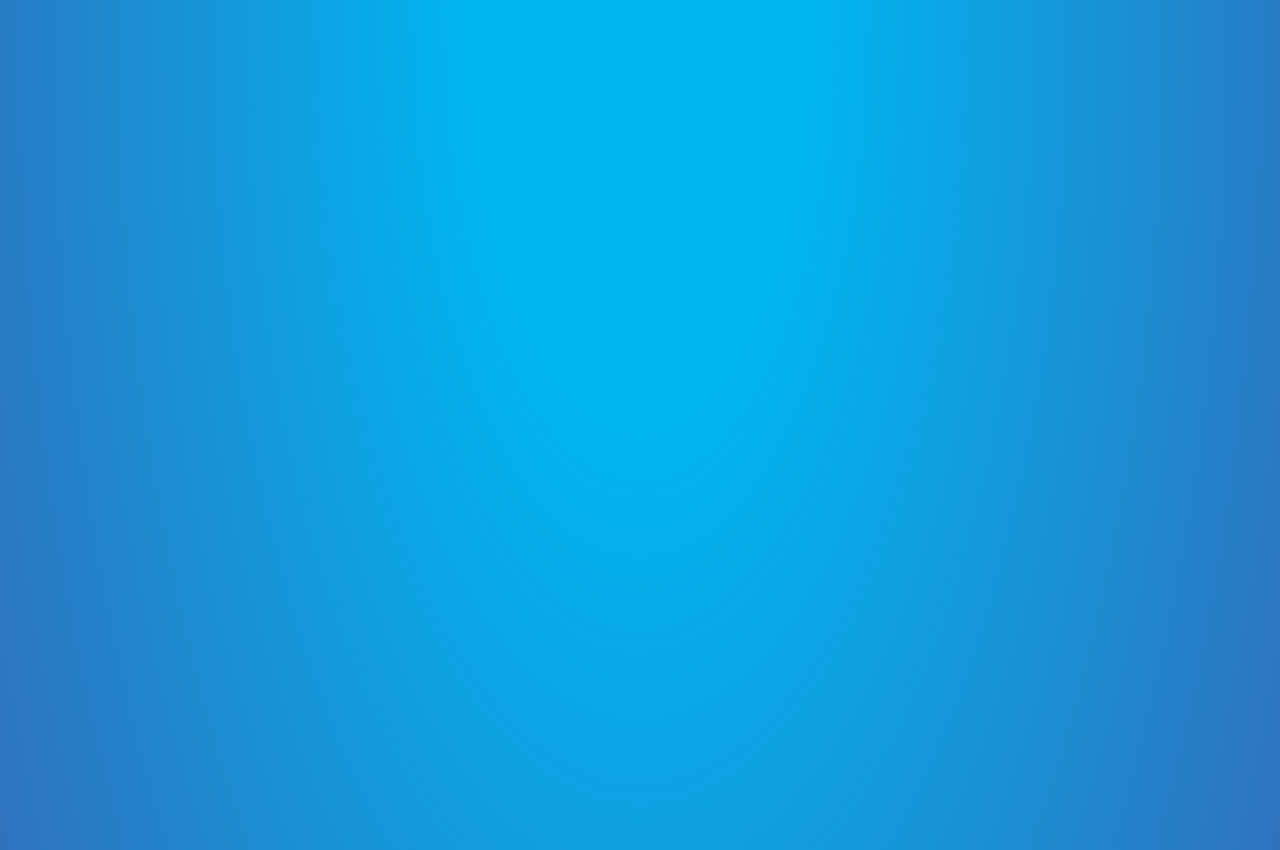
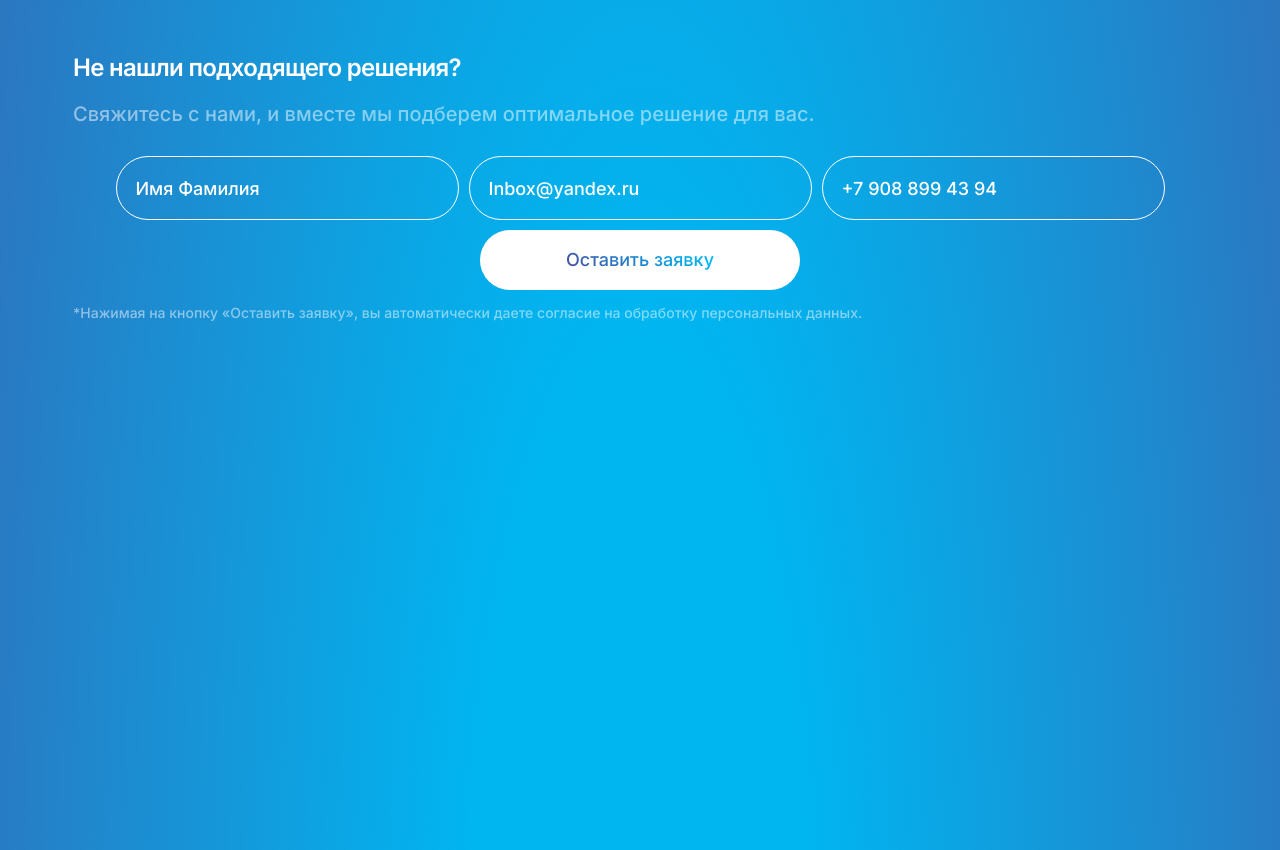
Before and after one commit to sobol4156/page-layout, a website: page index.html in a window 1280 px wide. Shown: the part 4813-5663 px from the top of the page. Drawn offline with Linux system fonts and the light colour scheme.

Commit message:
application adaptive

```diff
--- a/index.html
+++ b/index.html
@@ -275,7 +275,7 @@
                 </div>
               </div>
             </div>
-            <!-- <div class="info__application">
+            <div class="info__application">
               <div class="info__application-content">
                 <div class="info__application-text">
                   <div class="info__application-question">Не нашли подходящего решения?</div>
@@ -293,7 +293,7 @@
                   <div class="info__application-consent">*Нажимая на кнопку «Оставить заявку», вы автоматически даете согласие на обработку персональных данных.</div>
                 </div>
               </div>
-            </div> -->
+            </div>
           </div>
 
           <!-- Footer -->
--- a/styles.css
+++ b/styles.css
@@ -400,7 +400,7 @@ body {
     #00b6f1 14.12%,
     #4551a3 83.52%
   );
-  height: 3039px;
+  height: 5039px;
   width: 100%;
 }
 .wrapper-down {
@@ -554,18 +554,7 @@ body {
   align-items: center;
 }
 
-@media(width<1380px){
-  .info__support{
-    margin-top: 300px;
-    width: 90%;
 
-  }}
-@media(width<1210px){
-  .info__support{
-    margin-top: 1750px;
-    width: 97%;
-  }
-}
 
 .info__support__content {
   max-width: 698px;
@@ -582,7 +571,21 @@ body {
   text-align: center;
   color: #00b6f1;
 }
+@media(width<1380px){
+  .info__support{
+    margin-top: 300px;
+    width: 90%;
 
+  }}
+@media(width<1210px){
+  .info__support{
+    margin-top: 1750px;
+    width: 97%;
+  }
+  .info__support__content{
+    padding: 0 5px;
+  }
+}
 .info__support__text {
   font-family: Inter;
   font-size: 18px;
@@ -648,6 +651,8 @@ body {
   flex-direction: column;
   justify-content: space-between;
 }
+
+
 
 .info__application-text {
   display: flex;
@@ -733,6 +738,29 @@ body {
   line-height: 16.94px;
   color: #fff;
   opacity: 50%;
+}
+
+@media(width<1380px){
+  .info__application{
+    width: 90%;
+  }
+  .info__application-inputs{
+    flex-wrap: wrap;
+    justify-content: center;
+  }
+  .info__application-content{
+    gap: 30px;
+  }
+  .info__application-form{
+    gap: 15px;
+  }
+}
+@media(width<1210px){
+  .info__btn-content{
+    width: 343.67px;
+    height: 64.57px;
+  }
+
 }
 
 /* footer */
```
Also changed, not shown: 1 other file.
